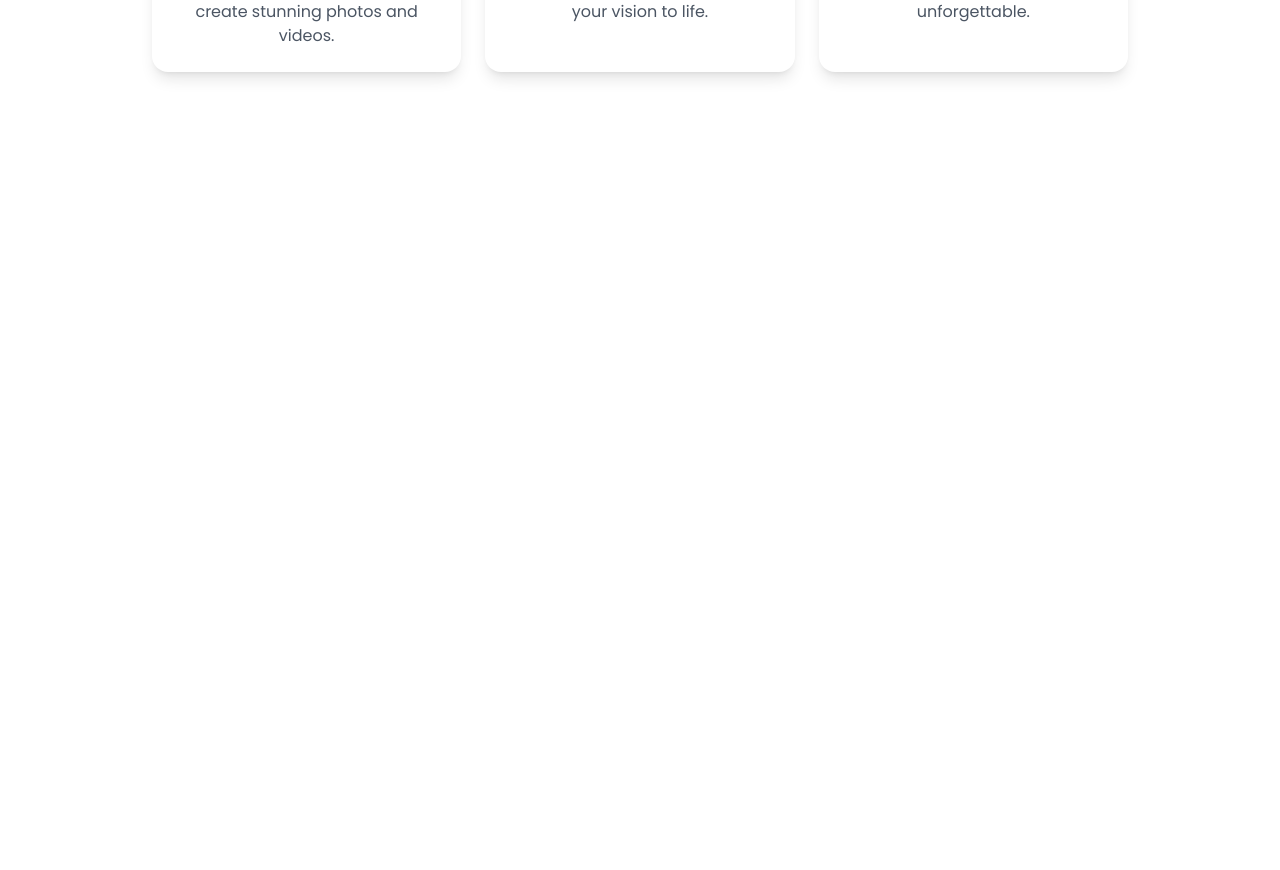
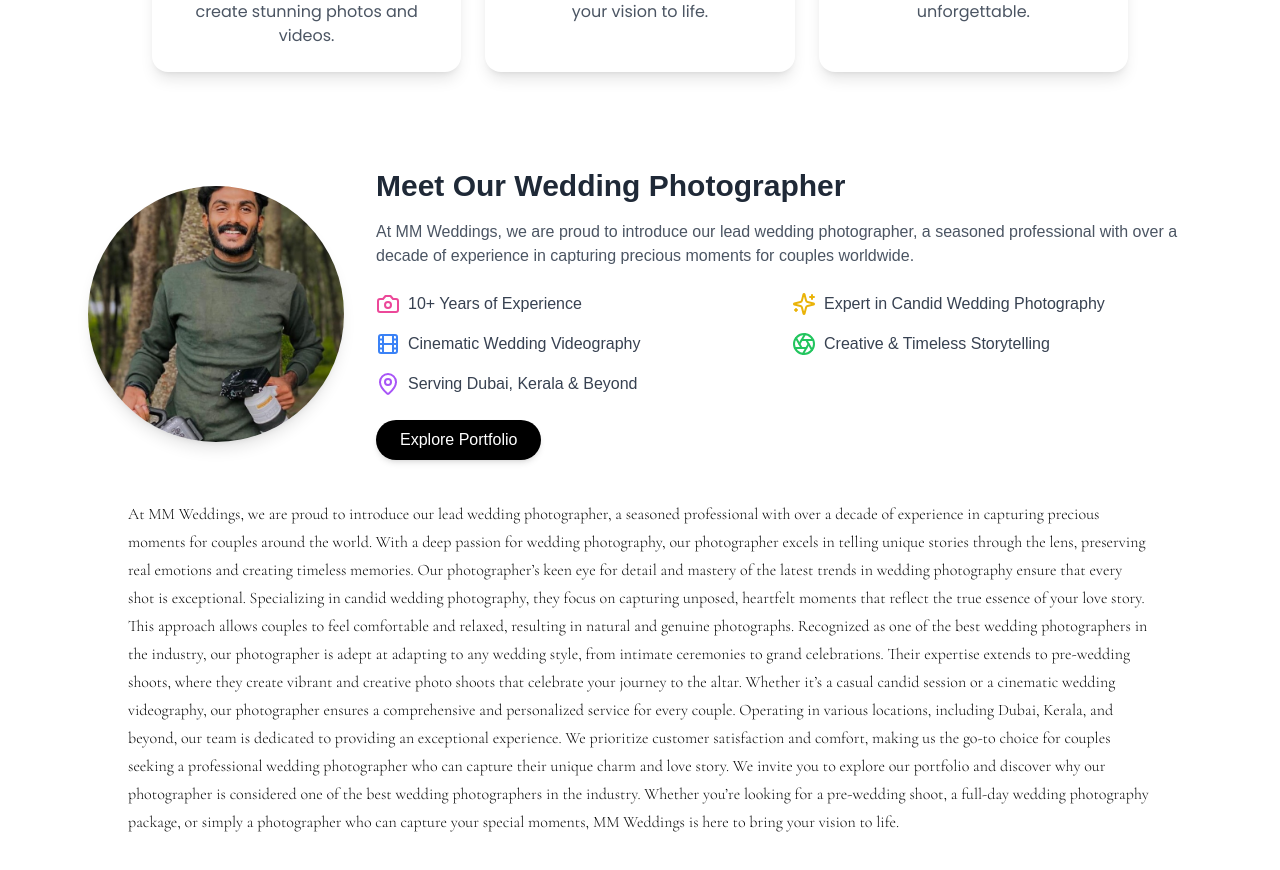
Before and after one commit to JasirV/M-M, a Next.js app: page /about in a window 1280 px wide. Shown: the part 1904-2774 px from the top of the page. Before the commit the page ends 2024 px from the top, so only its background shows below. Built offline with nearby package versions, Linux system fonts and the light colour scheme.

Commit message:
AddPhotographerPage

```diff
--- a/app/about/page.jsx
+++ b/app/about/page.jsx
@@ -3,6 +3,7 @@ import HeaderOne from '@/layouts/heders/HeaderOne'
 import HeaderSection from '@/components/about/HeaderSection'
 import Description from '@/components/about/Description'
 import Choose from '@/components/about/Choose'
+import Photographer from '@/components/about/Photographer'
 
 
 const page = () => {
@@ -12,6 +13,7 @@ const page = () => {
         <HeaderSection/>
         <Description/>
         <Choose/>
+        <Photographer/>
     </div>
   )
 }
--- /dev/null
+++ b/components/about/Photographer.jsx
@@ -0,0 +1,62 @@
+import Image from "next/image";
+import { Camera, Sparkles, MapPin, Film, Aperture } from "lucide-react";
+import Imag1 from '@/public/img/photographer/mansoor.jpg'
+
+const photographerDetails = {
+  name: "Meet Our Wedding Photographer",
+  description:
+    "At MM Weddings, we are proud to introduce our lead wedding photographer, a seasoned professional with over a decade of experience in capturing precious moments for couples worldwide.",
+  highlights: [
+    { icon: <Camera className="w-6 h-6 text-pink-500" />, text: "10+ Years of Experience" },
+    { icon: <Sparkles className="w-6 h-6 text-yellow-500" />, text: "Expert in Candid Wedding Photography" },
+    { icon: <Film className="w-6 h-6 text-blue-500" />, text: "Cinematic Wedding Videography" },
+    { icon: <Aperture className="w-6 h-6 text-green-500" />, text: "Creative & Timeless Storytelling" },
+    { icon: <MapPin className="w-6 h-6 text-purple-500" />, text: "Serving Dubai, Kerala & Beyond" },
+  ],
+  cta: "Explore Portfolio",
+};
+
+const Photographer = () => {
+  return (
+    <section className="py-12 bg-white">
+      <div className="max-w-6xl mx-auto px-6 flex flex-col md:flex-row items-center gap-8">
+        {/* Photographer Image */}
+        <div className="w-64 h-64 relative">
+          <Image
+            src={Imag1}
+            alt="Wedding Photographer"
+            layout="fill"
+            className="rounded-full shadow-lg object-cover"
+          />
+        </div>
+
+        {/* Photographer Details */}
+        <div className="flex-1 text-center md:text-left">
+          <h2 className="text-3xl font-bold text-gray-800 mb-4">{photographerDetails.name}</h2>
+          <p className="text-gray-600 mb-6">{photographerDetails.description}</p>
+          <div className="grid grid-cols-1 sm:grid-cols-2 gap-4 mb-6">
+            {photographerDetails.highlights.map((highlight, index) => (
+              <div key={index} className="flex items-center gap-2">
+                {highlight.icon}
+                <span className="text-gray-700">{highlight.text}</span>
+              </div>
+            ))}
+          </div>
+          <button className="bg-black text-white px-6 py-2 rounded-full shadow-md hover:bg-white hover:text-black hover:border-black first-letter: hover:border transition">
+            {photographerDetails.cta}
+          </button>
+        </div>
+      </div>
+      <div className="flex justify-center mt-10 leading-7  text-base font-light font-garamond ">
+      <p className="md:w-4/5 w-10/12 ">At MM Weddings, we are proud to introduce our lead wedding photographer, a seasoned professional with over a decade of experience in capturing precious moments for couples around the world. With a deep passion for wedding photography, our photographer excels in telling unique stories through the lens, preserving real emotions and creating timeless memories.
+Our photographer’s keen eye for detail and mastery of the latest trends in wedding photography ensure that every shot is exceptional. Specializing in candid wedding photography, they focus on capturing unposed, heartfelt moments that reflect the true essence of your love story. This approach allows couples to feel comfortable and relaxed, resulting in natural and genuine photographs.
+Recognized as one of the best wedding photographers in the industry, our photographer is adept at adapting to any wedding style, from intimate ceremonies to grand celebrations. Their expertise extends to pre-wedding shoots, where they create vibrant and creative photo shoots that celebrate your journey to the altar. Whether it’s a casual candid session or a cinematic wedding videography, our photographer ensures a comprehensive and personalized service for every couple.
+Operating in various locations, including Dubai, Kerala, and beyond, our team is dedicated to providing an exceptional experience. We prioritize customer satisfaction and comfort, making us the go-to choice for couples seeking a professional wedding photographer who can capture their unique charm and love story.
+We invite you to explore our portfolio and discover why our photographer is considered one of the best wedding photographers in the industry. Whether you’re looking for a pre-wedding shoot, a full-day wedding photography package, or simply a photographer who can capture your special moments, MM Weddings is here to bring your vision to life.
+</p>
+      </div>
+    </section>
+  );
+};
+
+  export default Photographer;
```
Also changed, not shown: public/img/photographer/mansoor.jpg (added).
